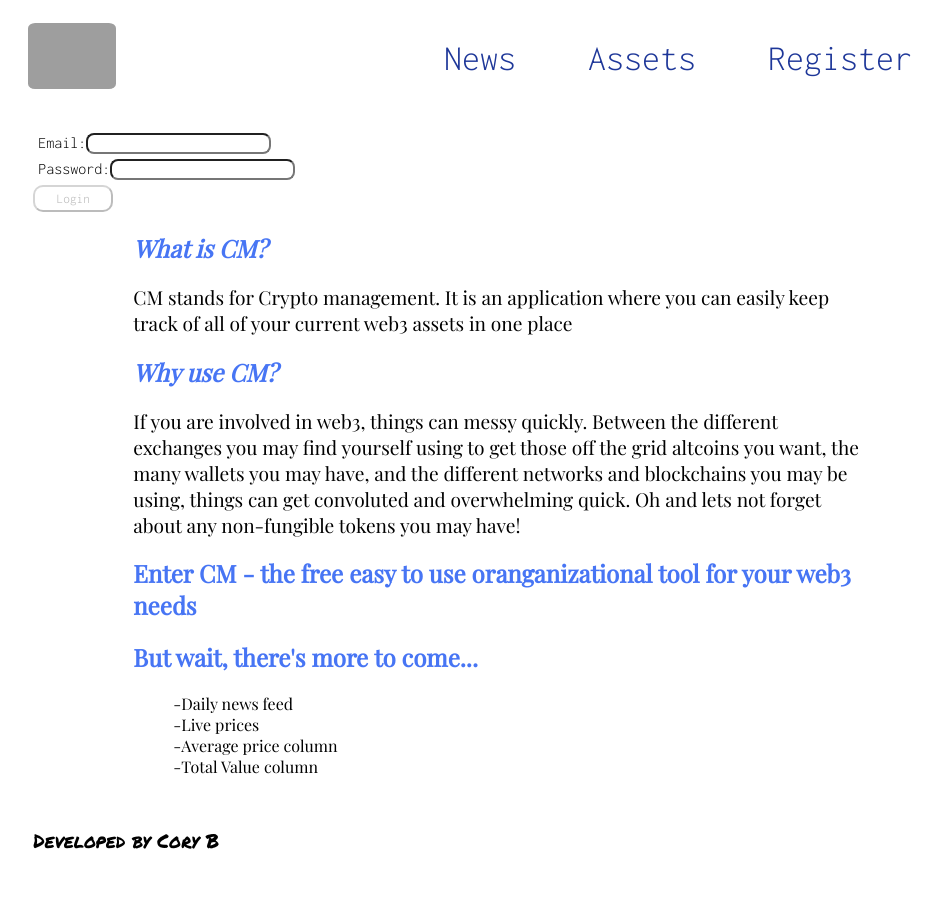
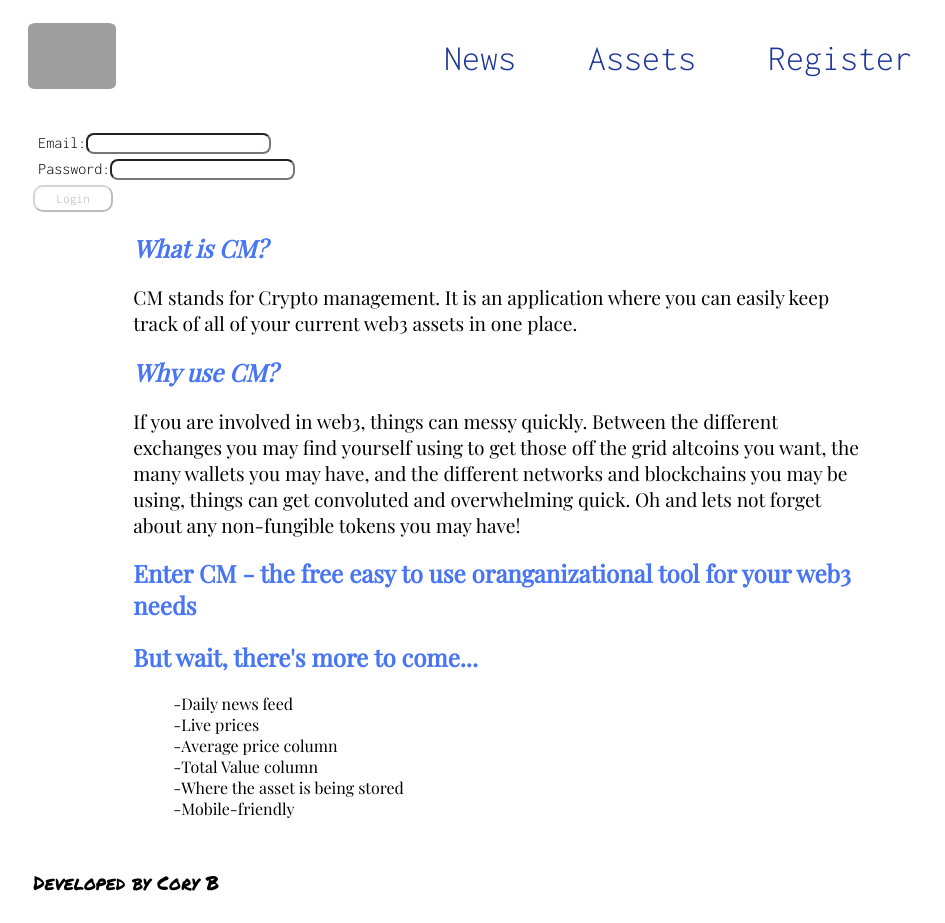
Before and after one commit to cbenks/CAM, a React (Create React App) app in the folder client/: page / in a window 1280 px wide. Shown: the whole page, without its empty margins (0-945 px from the left). Before the commit the page ends 881 px from the top, so only its background shows below. Built offline with nearby package versions, Linux system fonts and the light colour scheme; grey boxes are pictures that could not be loaded.

Commit message:
updated home page about section

```diff
--- a/client/src/pages/Home.js
+++ b/client/src/pages/Home.js
@@ -22,7 +22,7 @@ const Home = ({ authenticated, toggleAuthenticated, setUser, username }) => {
         </h1>
         <p>
           CM stands for Crypto management. It is an application where you can
-          easily keep track of all of your current web3 assets in one place
+          easily keep track of all of your current web3 assets in one place.
         </p>
       </section>
       <section className="about">
@@ -49,6 +49,8 @@ const Home = ({ authenticated, toggleAuthenticated, setUser, username }) => {
           <li>-Live prices</li>
           <li>-Average price column</li>
           <li>-Total Value column</li>
+          <li>-Where the asset is being stored</li>
+          <li>-Mobile-friendly</li>
         </ul>
       </section>
       <div className="me">Developed by Cory B</div>
```
